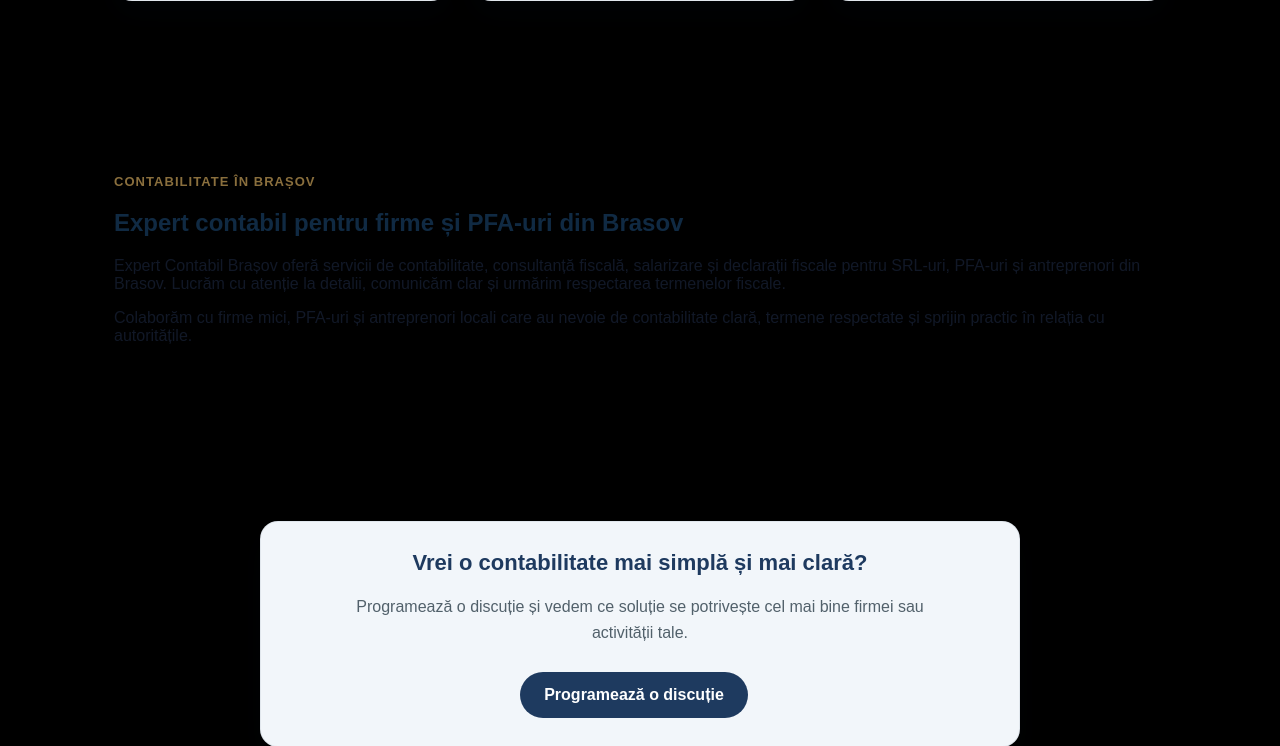
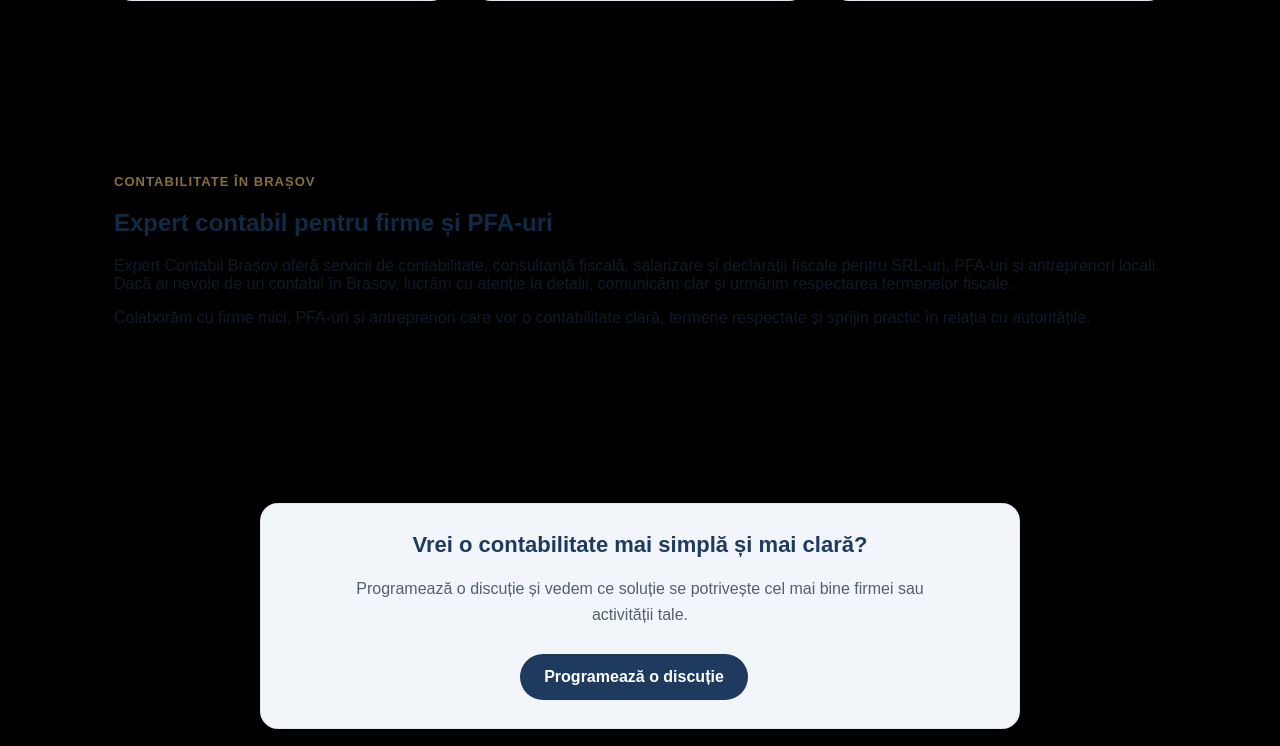
Before and after one commit to DAdrian34/Accounting_Site, a Django app: page / in a window 1280 px wide. Shown: the part 2046-2792 px from the top of the page. Run offline with Django 5.2, Linux system fonts and the light colour scheme.

Commit message:
home indexing update

```diff
--- a/templates/core/home.html
+++ b/templates/core/home.html
@@ -139,19 +139,18 @@
 
 <section class="page-section reveal">
   <p class="eyebrow">Contabilitate în Brașov</p>
-  <h2>Expert contabil pentru firme și PFA-uri din Brasov</h2>
+  <h2>Expert contabil pentru firme și PFA-uri</h2>
 
   <p>
     Expert Contabil Brașov oferă servicii de contabilitate, consultanță fiscală,
-    salarizare și declarații fiscale pentru SRL-uri, PFA-uri și antreprenori din
-    Brasov. Lucrăm cu atenție la detalii, comunicăm clar și urmărim respectarea
-    termenelor fiscale.
+    salarizare și declarații fiscale pentru SRL-uri, PFA-uri și antreprenori locali.
+    Dacă ai nevoie de un contabil în Brasov, lucrăm cu atenție la detalii,
+    comunicăm clar și urmărim respectarea termenelor fiscale.
   </p>
 
   <p>
-    Colaborăm cu firme mici, PFA-uri și antreprenori locali care au nevoie de
-    contabilitate clară, termene respectate și sprijin practic în relația cu
-    autoritățile.
+    Colaborăm cu firme mici, PFA-uri și antreprenori care vor o contabilitate
+    clară, termene respectate și sprijin practic în relația cu autoritățile.
   </p>
 </section>
 
```
